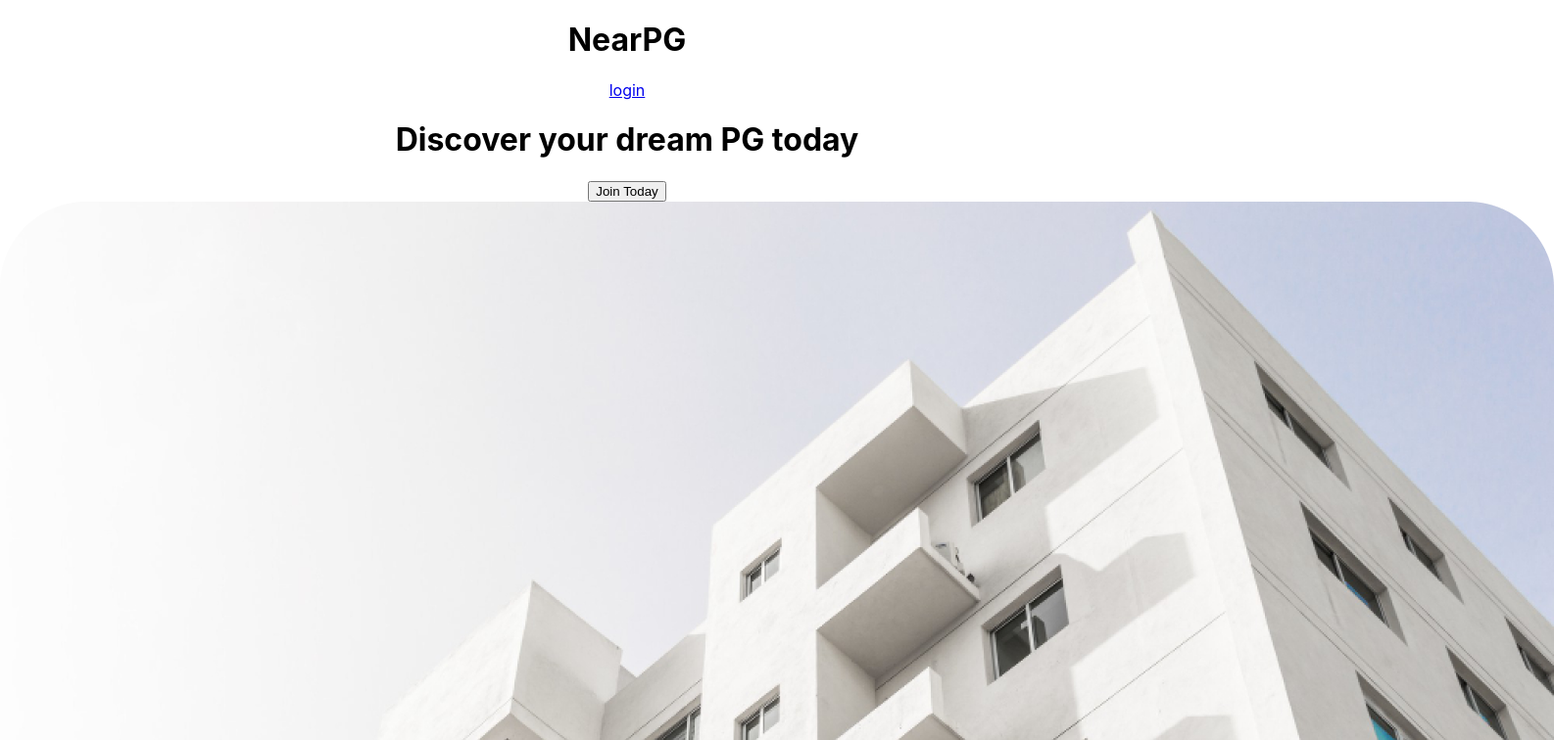
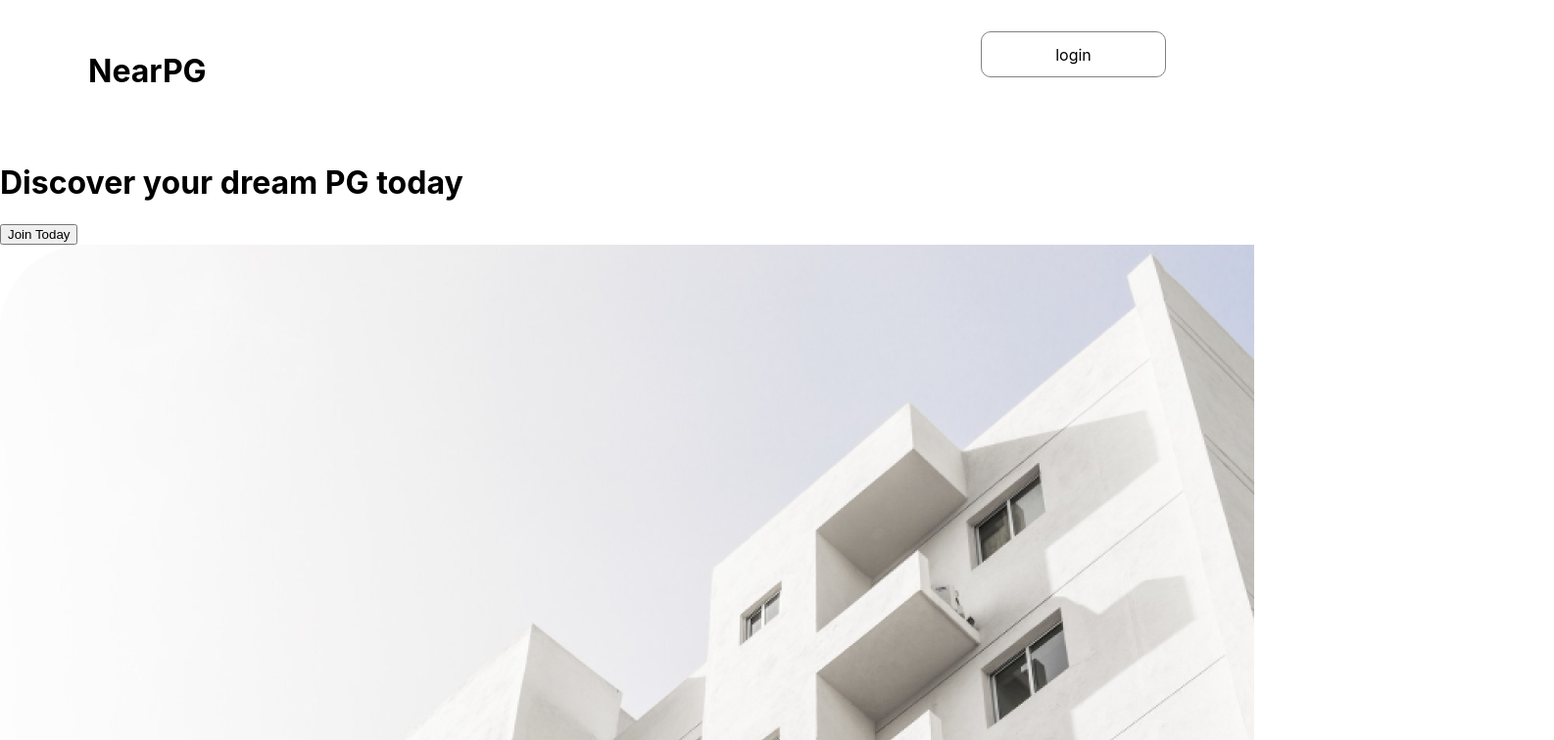
Before and after one commit to n1ved/nearpg, a React (Create React App) app: page / in a window 1280 px wide. Shown: the top 756 px of the page at 98% size, 1586 px wide, since content can reach past the window. Built offline with nearby package versions, Linux system fonts and the light colour scheme.

Commit message:
Navbar css done

```diff
--- a/src/App.css
+++ b/src/App.css
@@ -1,38 +1,42 @@
 .App {
+  max-width: 100vw;
+  max-height: 100vh;
+  overflow-x: hidden;
+}
+
+.hero {
+  max-width: 100vw;
+  max-height: 100vh;
+}
+
+.nav {
+  display: flex;
+  flex-direction: row;
+  justify-content: space-between;
+  align-content: center;
+}
+
+.nav-left,
+.nav-right {
+  margin: 32px 90px;
+  vertical-align: middle;
+}
+
+.nav-right {
+  display: flex;
+  align-items: center;
+  justify-content: center;
+  border-radius: 10px;
+  width: 187px;
+  height: 45px;
+  color: #18181B;
+  border: 1px solid grey;
+
+
+}
+
+a {
+  color: black;
+  text-decoration: none;
   text-align: center;
 }
-
-.App-logo {
-  height: 40vmin;
-  pointer-events: none;
-}
-
-@media (prefers-reduced-motion: no-preference) {
-  .App-logo {
-    animation: App-logo-spin infinite 20s linear;
-  }
-}
-
-.App-header {
-  background-color: #282c34;
-  min-height: 100vh;
-  display: flex;
-  flex-direction: column;
-  align-items: center;
-  justify-content: center;
-  font-size: calc(10px + 2vmin);
-  color: white;
-}
-
-.App-link {
-  color: #61dafb;
-}
-
-@keyframes App-logo-spin {
-  from {
-    transform: rotate(0deg);
-  }
-  to {
-    transform: rotate(360deg);
-  }
-}
--- a/src/pages/home/Hero.jsx
+++ b/src/pages/home/Hero.jsx
@@ -1,5 +1,6 @@
 import React from 'react'
 import heroimg from './../../images/heroimg.jpg'
+import '../../App.css'
 
 export default function Hero() {
     return (
```
